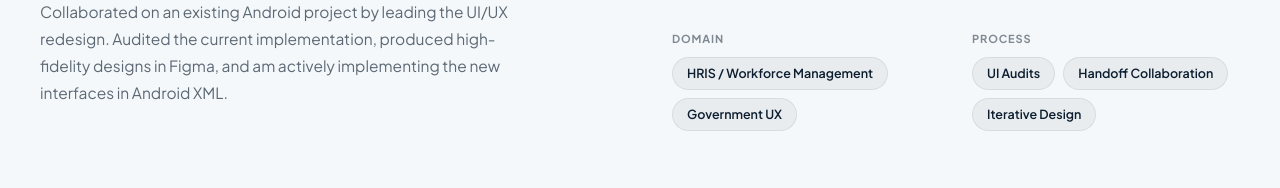
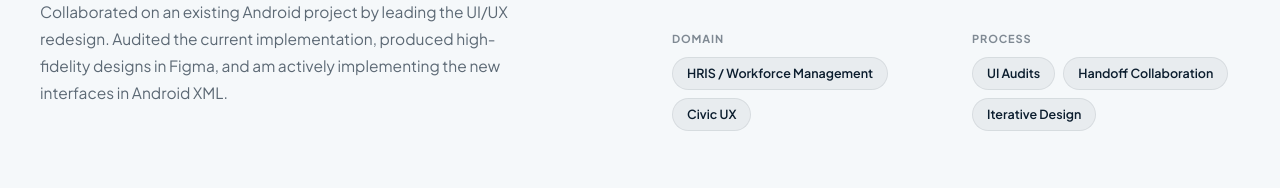
Before and after one commit to AmandaIreri/Portfolio, a React (Vite) app: page /work/homabay-hris in a window 1280 px wide. Shown: the part 9742-9930 px from the top of the page. Built offline with nearby package versions, Linux system fonts and the light colour scheme.

Commit message:
made changes

```diff
--- a/src/app/pages/case-studies/homabay-hris/RoleTools.tsx
+++ b/src/app/pages/case-studies/homabay-hris/RoleTools.tsx
@@ -4,7 +4,7 @@ import { useScrollReveal } from "../../../components/useScrollReveal";
 const TOOL_GROUPS = [
   { label: "Design", tools: ["Figma", "Design Systems", "Prototyping"] },
   { label: "Development", tools: ["Android XML", "Android Studio"] },
-  { label: "Domain", tools: ["HRIS / Workforce Management", "Government UX"] },
+  { label: "Domain", tools: ["HRIS / Workforce Management", "Civic UX"] },
   { label: "Process", tools: ["UI Audits", "Handoff Collaboration", "Iterative Design"] },
 ];
 
```
